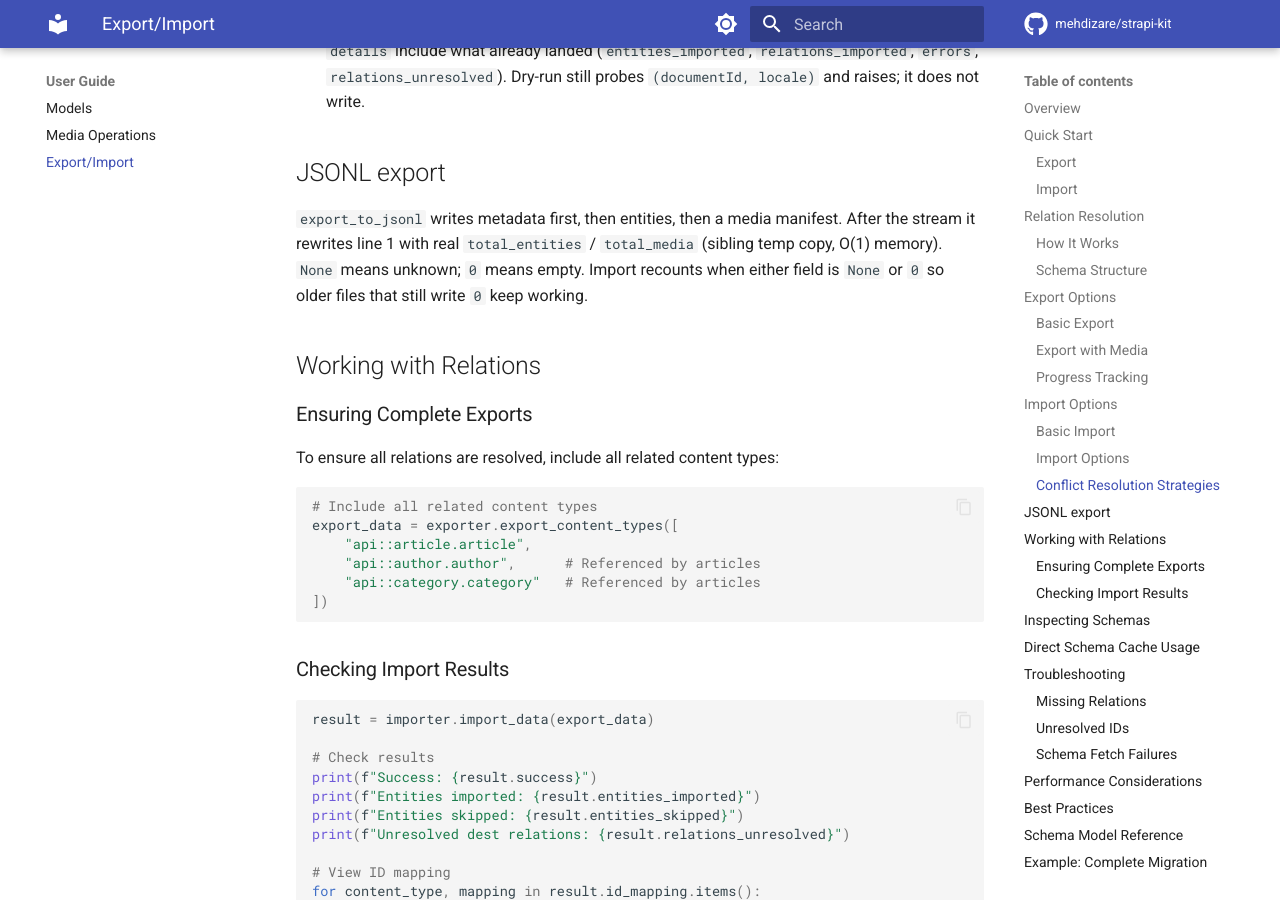
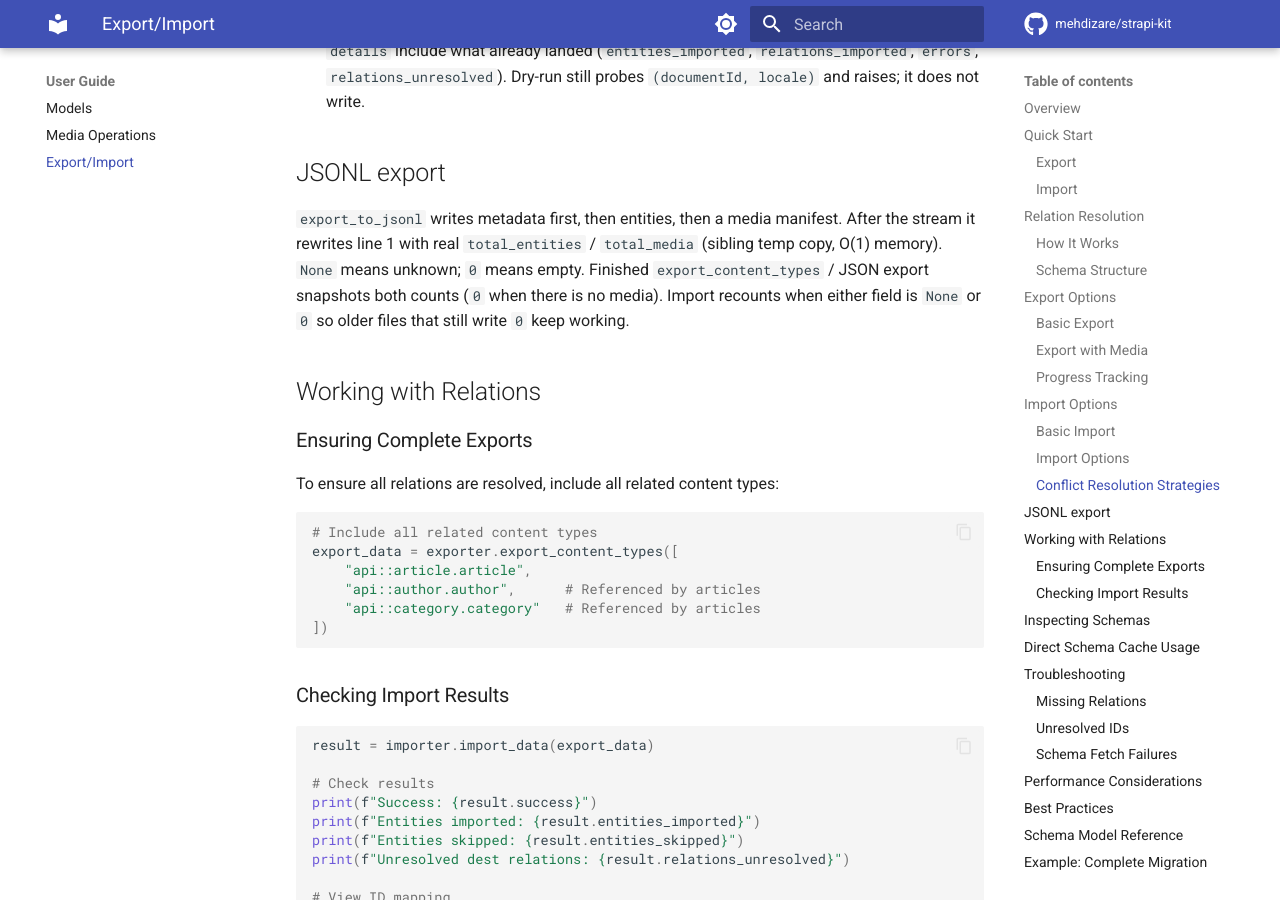
Before and after one commit to MehdiZare/strapi-kit, an MkDocs documentation site: the page built from docs/export-import.md, in a window 1280 px wide and 900 px high, scrolled down 4213 px. Built offline with MkDocs 1.6.1 and Material for MkDocs 9.7.7, drawn with Linux system fonts in a browser that asks for light colours; comment, search, counter and statistics services are not loaded; the version menu is left out.

Commit message:
fix(export): snapshot empty JSON media totals after default None
Changing ExportMetadata totals to None made finished JSON/in-memory
export look unknown when there was no media. Snapshot total_media
from the media list, cover None JSONL recount/probe, and tighten
the dest-relation contract tests.

```diff
--- a/docs/export-import.md
+++ b/docs/export-import.md
@@ -201,9 +201,10 @@ document is not a conflict.
 `export_to_jsonl` writes metadata first, then entities, then a media
 manifest. After the stream it rewrites line 1 with real
 `total_entities` / `total_media` (sibling temp copy, O(1) memory).
-`None` means unknown; `0` means empty. Import recounts when either
-field is `None` or `0` so older files that still write `0` keep
-working.
+`None` means unknown; `0` means empty. Finished
+`export_content_types` / JSON export snapshots both counts (`0` when
+there is no media). Import recounts when either field is `None` or
+`0` so older files that still write `0` keep working.
 
 ## Working with Relations
 
```
Also changed, not shown: CHANGELOG.md (+4 -2 lines), CLAUDE.md (+3 -2 lines), docs/changelog.md (+3 -1 lines), 2 other files.
